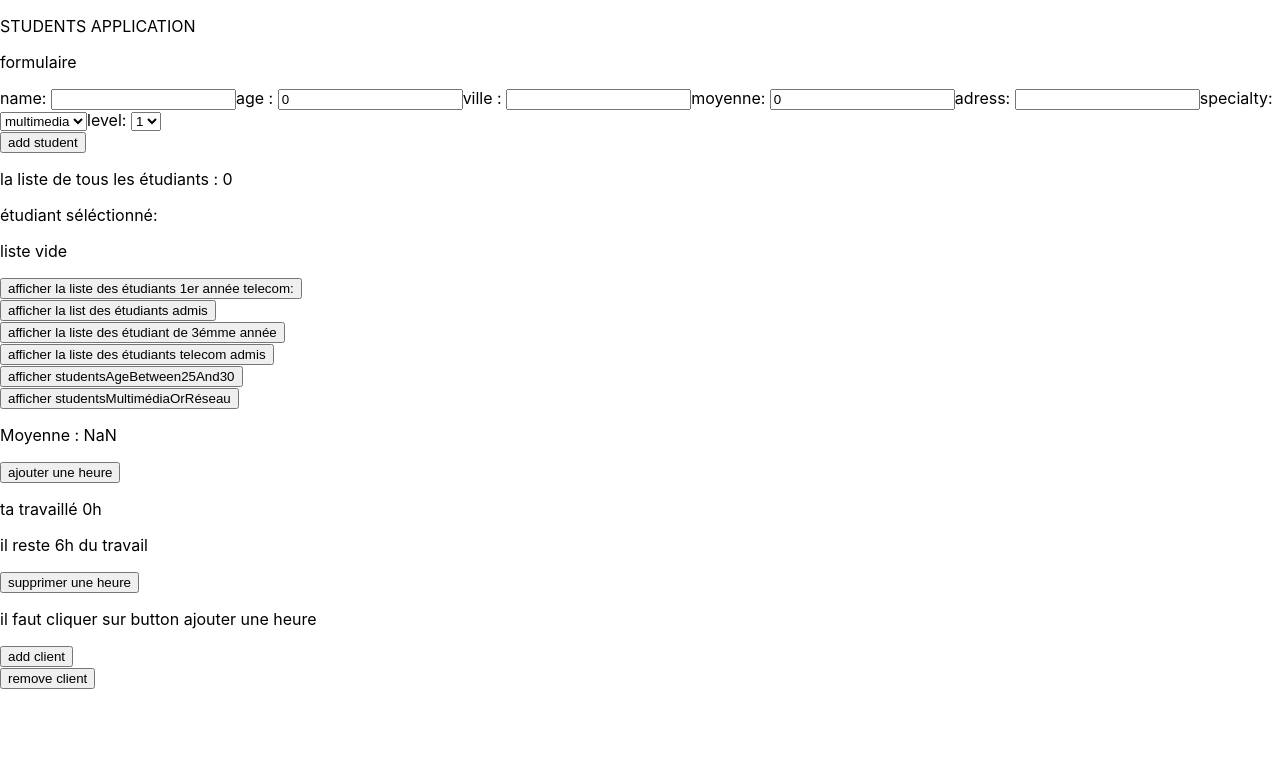
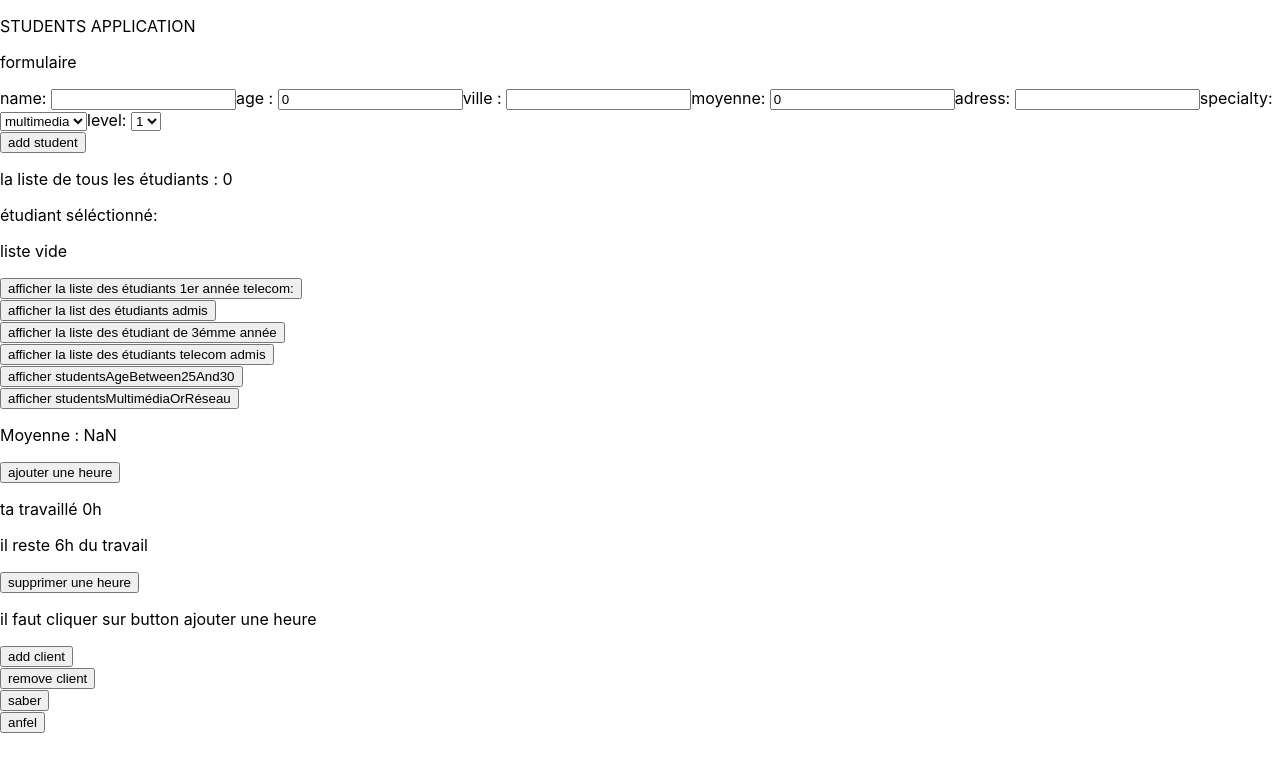
Before and after one commit to Anfel-web/studentReact, a React (Create React App) app: page / in a window 1280 px wide. Shown: the top 772 px of the page. Built offline with nearby package versions, Linux system fonts and the light colour scheme.

Commit message:
Generic Title

```diff
--- a/src/components/GenericTitle.jsx
+++ b/src/components/GenericTitle.jsx
@@ -0,0 +1,18 @@
+import React from "react";
+const GenericTitle = (props) => {
+    const setTitleOnClick = () => {
+        if (props.label === "saber") {
+            props.setButton("saber ")
+        } else {
+            props.setButton("anfel ")
+        }
+    }
+    return (
+        <div>
+            <button
+                onClick={() => setTitleOnClick()}
+            >{props.label}</button>
+        </div>
+    )
+}
+export default GenericTitle;
--- a/src/components/Students.jsx
+++ b/src/components/Students.jsx
@@ -4,6 +4,7 @@ import studentsWithStatus from '../functions/studentsWithStatus';
 import StudentsTimeTable from "../components/StudentsTimeTable";
 import GenericList from "./GenericList";
 import GenericButton from "./GenericButton";
+import GenericTitle from "./GenericTitle";
 
 const Students = () => {
     const [buttonAddTitle, setButtonAddTitle] = useState("add student");
@@ -16,6 +17,7 @@ const Students = () => {
     const [level, setLevel] = useState(1);
     const [students, setStudents] = useState([]);
     const [title, setTitle] = useState('')
+    const [button, setButton] = useState("");
     const deleteStudent = (studentElement) => {
         const studentDelete = students.filter(obj => obj.name !== studentElement.name)
         setStudents(studentDelete)
@@ -73,7 +75,9 @@ const Students = () => {
             <StudentsTimeTable />
             <GenericButton label="add client" setTitle={setTitle} />
             <GenericButton label="remove client" setTitle={setTitle} />
-
+            <GenericTitle label="saber" setButton={setButton} />
+            <GenericTitle label="anfel" setButton={setButton} />
+            {button}
         </div >
     )
 }
```
